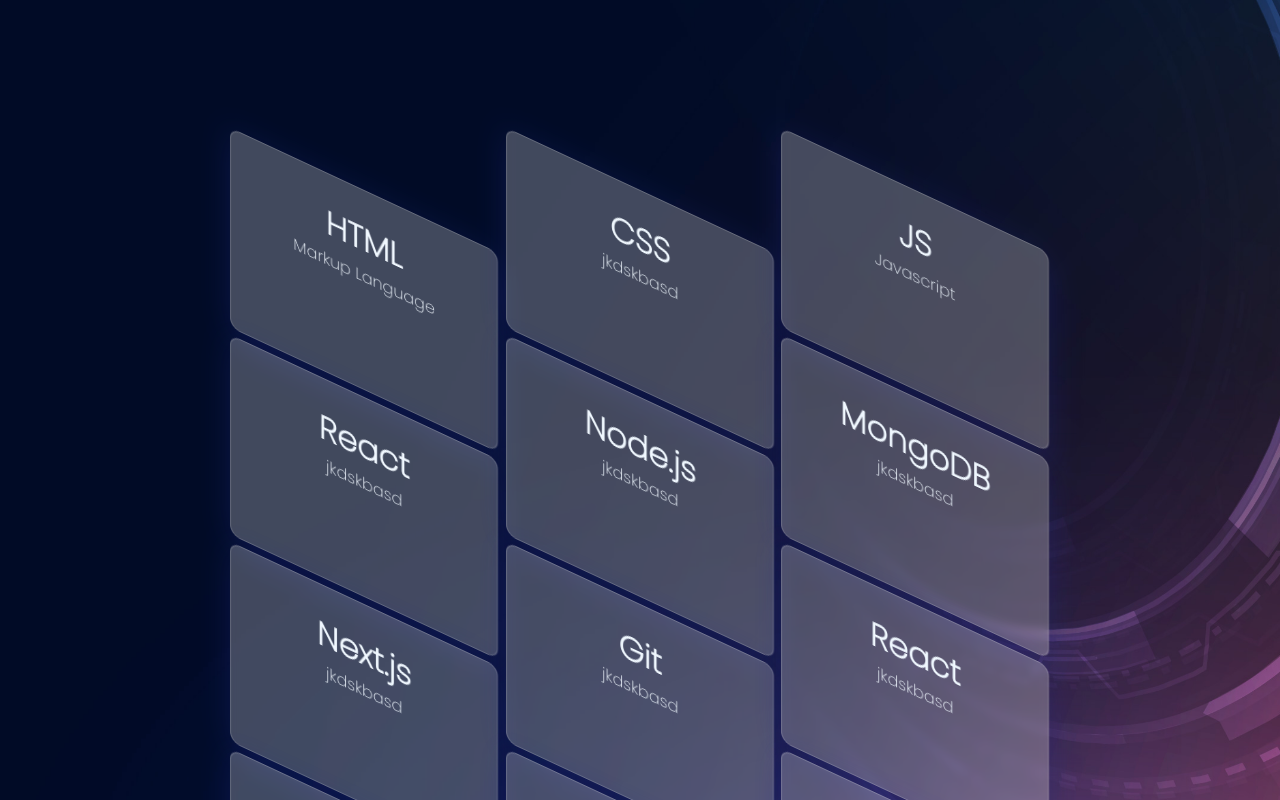
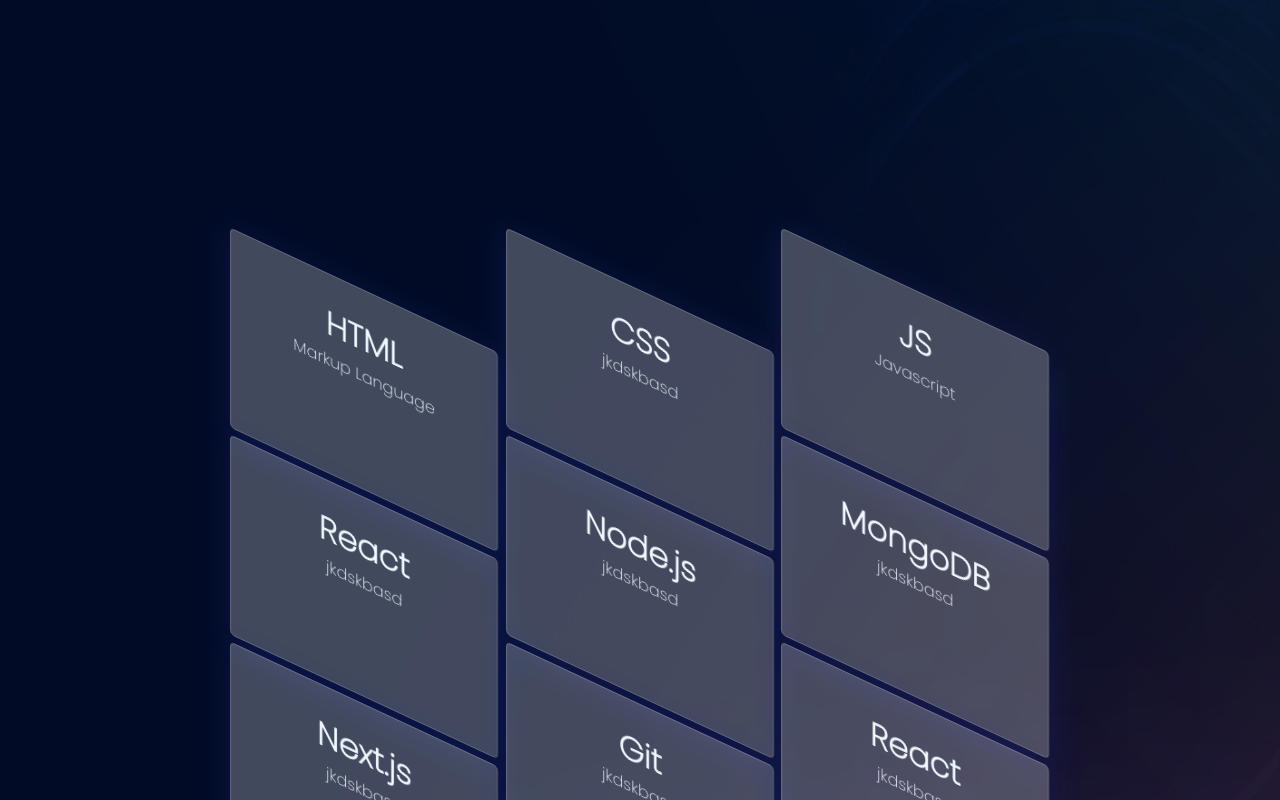
Before and after one commit to Younes-sh/portfolioReact, a React (Create React App) app in the folder app/: page / in a window 1280 px wide. Shown: the part 660-1460 px from the top of the page. Built offline with nearby package versions, Linux system fonts and the light colour scheme.

Commit message:
using fad in Experience component

```diff
--- a/app/package.json
+++ b/app/package.json
@@ -9,9 +9,11 @@
     "@testing-library/jest-dom": "^5.14.1",
     "@testing-library/react": "^13.0.0",
     "@testing-library/user-event": "^13.2.1",
+    "jquery": "^3.6.3",
     "react": "^18.2.0",
     "react-burger-menu": "2.7.1",
     "react-dom": "^18.2.0",
+    "react-in-viewport": "^1.0.0-alpha.29",
     "react-router-dom": "^6.8.1",
     "react-scripts": "5.0.1",
     "styled-components": "^5.3.6",
--- a/app/src/Components/Experience/Experience.css
+++ b/app/src/Components/Experience/Experience.css
@@ -2,15 +2,31 @@
     width: 100%;
     height: 200px;
     border-radius: 5px;
-
     background: rgba( 255, 255, 255, 0.25 );
     box-shadow: 0 8px 32px 0 rgba( 31, 38, 135, 0.37 );
     backdrop-filter: blur( 4px );
     -webkit-backdrop-filter: blur( 4px );
-    border-radius: 10px;
     border: 1px solid rgba( 255, 255, 255, 0.18 );
     transform:   skewY(25deg);
 }
+.Experiences {
+    animation: motionCard  2s  ;
+}
+@keyframes motionCard {
+    0%{
+        opacity:0;
+        filter: blur(5px);
+        transform: translatex(-100%);
+    }
+    100%{
+        opacity:1;
+        filter: blur(0);
+        transform: translateX(0);
+    }
+}
+
+
+
 .card-experience:hover {
     transform: none;
     transition: .5s;
@@ -43,7 +59,7 @@
     backdrop-filter: blur( 9.5px );
     -webkit-backdrop-filter: blur( 9.5px );
     border: 1px solid rgba( 255, 255, 255, 0.18 );
-
+    cursor: pointer;
 }
 .container-card:hover a {
     visibility: visible;
@@ -53,3 +69,6 @@
     color:  green;
     font-size: 17px;
 }
+
+
+/* ------------ */
--- a/app/src/Components/Experience/Experience.jsx
+++ b/app/src/Components/Experience/Experience.jsx
@@ -1,16 +1,59 @@
-import React from 'react'
+import React,{useEffect} from 'react'
 import './Experience.css'
-export default function Experience ({Image , title , description}){
+
+
+function FadeInSection(props) {
+  const [isVisible, setVisible] = React.useState(false);
+  const domRef = React.useRef();
+
+  React.useEffect(() => {
+    const observer = new IntersectionObserver(entries => {
+      entries.forEach(entry => {
+        console.log(`entry`, entry, `is = ${entry.isIntersecting}`);
+        setVisible(entry.isIntersecting);
+      });
+    });
+
+    const { current } = domRef;
+    observer.observe(current);
+
+    return () => observer.unobserve(current);
+  }, []);
+  return (
+    <div
+      className={`fade-in-section ${isVisible ? "is-visible" : ""}`}
+      ref={domRef}
+    >
+      {props.children}
+    </div>
+  );
+}
+
+
+
+export default function Experience ({Image , title , description,ModalTarget,props}){
+
+  const [isShown, setIsShown] = React.useState(true);
+
+
   return (
       <div  className='container-card'>
-        <div className='card-experience'>
-            <img src={Image} alt="" />
-            <div className='hide'>
-              <h1>{title}</h1>
-              <p>{description}</p>
-              <a href="" >Learn</a>
+
+        {isShown &&  (
+
+          <FadeInSection>
+
+            <div className='card-experience ' >
+              <img src={Image} alt="" />
+              <div className='hide'>
+                <h1>{title}</h1>
+                <p>{description}</p>
+                <a href={ModalTarget} >Learn</a>
+              </div>
             </div>
-        </div>
+          </FadeInSection>
+        )}
+
         {/* ------ */}
 
 
--- a/app/src/Components/Experience/Experiences.jsx
+++ b/app/src/Components/Experience/Experiences.jsx
@@ -1,5 +1,7 @@
 import Experience from "./Experience"
 import './Experience.css'
+import handleViewport from 'react-in-viewport';
+
 let experiences = [
   { id: 1, Img: '' , title:'HTML' , description:'Markup Language' },
   { id: 2, Img: '' , title:'CSS' , description:'jkdskbasd' },
@@ -19,10 +21,14 @@
 ]
 
 const Experiences = () => {
+
   return (
     <div className="Experiences">
         <div className="container-item">
-          { experiences.map (item => <><Experience {...item} /></> )}
+          {/* { experiences.map (item => <><Experience className='Fadin' {...item} /></> )} */}
+
+               { experiences.map (item => <><Experience className='Fadin' {...item} /></> )}
+
         </div>
     </div>
   )
--- a/app/src/Pages/Contact/contact.css
+++ b/app/src/Pages/Contact/contact.css
@@ -1,6 +1,6 @@
 .contact {
     width: 100%;
     height: 700px;
-    background-color: aliceblue;
+    background-color: rgb(17, 96, 165);
     padding-top: 120px;
 }
--- a/app/src/Pages/Home/home.css
+++ b/app/src/Pages/Home/home.css
@@ -13,8 +13,6 @@
 .container-Home {
     width: 64%;
     height: auto;
-    /* border: solid 1px; */
-
 }
 
 
@@ -33,6 +31,6 @@
 }
 
 .container-experience {
-    margin-top: 250px;
+    margin: 350px 0;
 
 }
--- a/app/src/Pages/Home/home.jsx
+++ b/app/src/Pages/Home/home.jsx
@@ -12,6 +12,7 @@
                 <Header name={infoPersonal[0].name} job={infoPersonal[0].job}  description={infoPersonal[0].description} />
                 {/*  */}
 
+               {/*  */}
                 <div className='container-experience'>
                     <Experiences />
                 </div>
```
Also changed, not shown: app/src/Components/Experience/Exp.js (added, +12 -0 lines), 1 other file (tests, documents, lock files or other folders).
